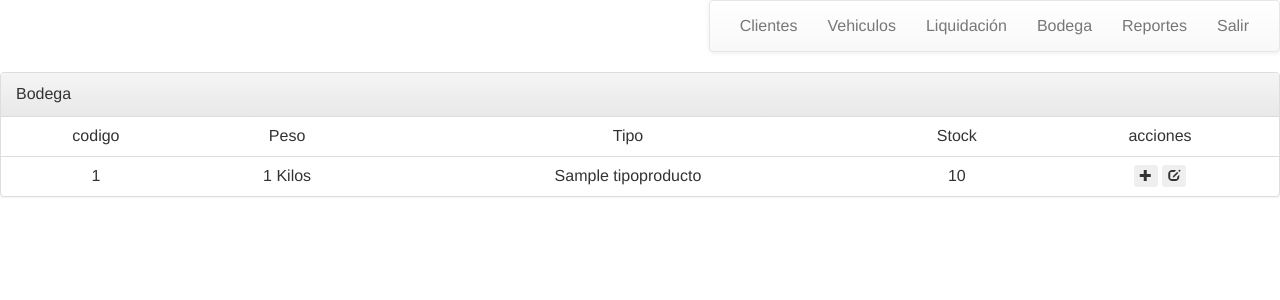
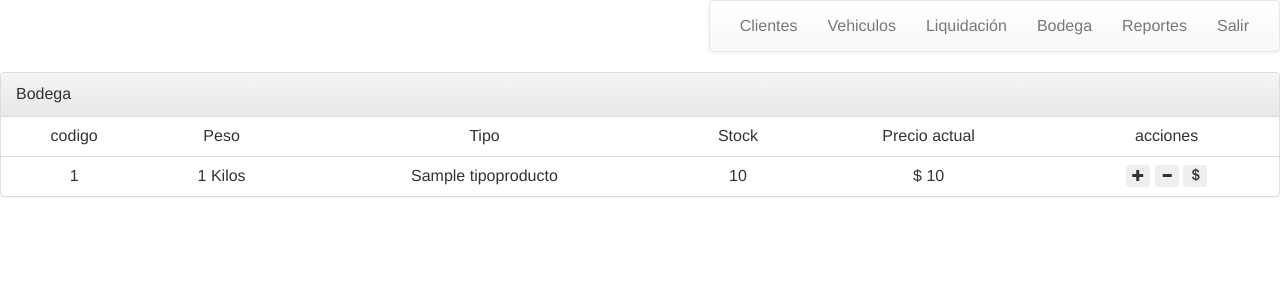
Before and after one commit to aether7/sagyv, a Django app: a page that uses sagyv/main/templates/bodega/index.html in a window 1280 px wide. Shown: the top 300 px of the page. Run offline with Django 3.2, Linux system fonts and the light colour scheme; tables that the repository leaves empty hold one stand-in row (values such as "Sample post"); some libraries are stand-ins or nearby versions.

Commit message:
se actualiza código para obtener precios

```diff
--- a/sagyv/main/admin.py
+++ b/sagyv/main/admin.py
@@ -22,7 +22,7 @@ class TipoProductoAdmin(admin.ModelAdmin):
     ordering = ("id",)
 
 class ProductoAdmin(admin.ModelAdmin):
-    list_display = ("id", "codigo", "nombre", "peso", "tipo_producto",)
+    list_display = ("id", "codigo", "nombre", "peso", "tipo_producto", "stock",)
     list_editable = ("codigo", "nombre", "peso", "tipo_producto",)
     ordering = ("id",)
 
--- a/sagyv/main/models.py
+++ b/sagyv/main/models.py
@@ -204,6 +204,15 @@ class Producto(models.Model):
     def __unicode__(self):
         return str(self.codigo) + " " +self.nombre
 
+    def get_precio_producto(self):
+        ultimo_precio = PrecioProducto.objects.filter(producto_id=self.id).order_by("-fecha")
+        precio = 0
+
+        if len(ultimo_precio) >= 1:
+            precio = ultimo_precio[0].precio
+
+        return str(precio)
+
 
 class TipoCambioStock(models.Model):
     nombre = models.CharField(max_length=140)
--- a/sagyv/main/templates/bodega/index.html
+++ b/sagyv/main/templates/bodega/index.html
@@ -13,6 +13,7 @@
 			<td>Peso</td>
 			<td>Tipo</td>
 			<td>Stock</td>
+            <td>Precio actual</td>
 			<td>acciones</td>
 		</tr>
         {% for producto in productos  %}
@@ -21,14 +22,20 @@
             <td>{{ producto.peso }} Kilos</td>
             <td>{{ producto.tipo_producto.nombre }}</td>
             <td id="stock_{{ producto.id }}">{{ producto.stock }}</td>
+            <td>$ {{ producto.get_precio_producto }}</td>
             <td>
                 <button type="button" class="btn btn-xs" data-toggle="modal"
                     onclick="App.bodegaController.showModal({{ producto.id }}, 1);">
                     <span class="glyphicon glyphicon-plus" title="agregar stock"></span>
                 </button>
+
                 <button type="button" class="btn btn-xs" data-toggle="modal"
                     onclick="App.bodegaController.showModal({{ producto.id }}, 2);">
-                    <span class="glyphicon glyphicon-edit" title="retirar stock"></span>
+                    <span class="glyphicon glyphicon-minus" title="retirar stock"></span>
+                </button>
+
+                 <button type="button" class="btn btn-xs" data-toggle="modal">
+                    <span class="glyphicon glyphicon-usd" title="actualizar precio"></span>
                 </button>
             </td>
         </tr>
@@ -38,6 +45,8 @@
 
 {% include "components/modal_bodega.html" with modo="add"  %}
 
+
+
 {% endblock %}
 {% block js %}
 <script src="{% static 'js/controllers/bodega.js' %}"></script>
--- a/sagyv/static/js/controllers/bodega.js
+++ b/sagyv/static/js/controllers/bodega.js
@@ -12,6 +12,7 @@ App.Controllers.Bodega = function(){
 
 App.Controllers.Bodega.prototype = {
     constructor: App.Controllers.Bodega,
+
     init: function(){
 
     },
@@ -42,11 +43,12 @@ App.Controllers.Bodega.prototype = {
         var json,
             cantidad = this.agregarStock.val(),
             valido = true;
+
         this.id = $("#modal_add_id").val();
 
         $(".has-error").removeClass("has-error");
 
-        if(this.numFact.val().trim() === "" || isNaN(this.numFact.val())){
+        if(!type.isNumber(parseInt(this.numFact.val()))){
             valido = false;
             this.numFact.siblings("span.help-block").text("Campo obligatorio");
             this.numFact.parent().addClass("has-error");
@@ -56,7 +58,7 @@ App.Controllers.Bodega.prototype = {
             this.numFact.parent().addClass("has-error");
         }
 
-        if(cantidad.trim() === "" || isNaN(cantidad)){
+        if(!type.isNumber(parseInt(cantidad))){
             valido = false;
             this.agregarStock.siblings("span.help-block").text("Campo obligatorio");
             this.agregarStock.parent().addClass("has-error");
```
Also changed, not shown: sagyv/main/templates/liquidacion/index.html (+7 -2 lines), sagyv/static/js/init.js (+41 -0 lines).
